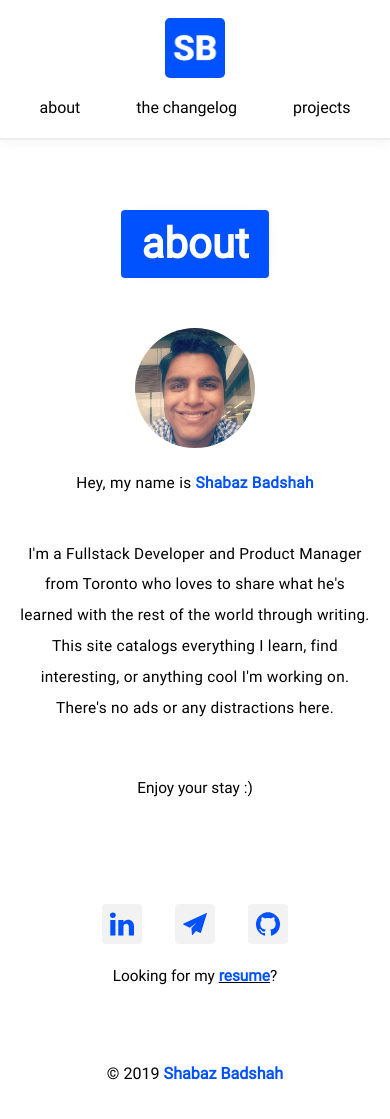
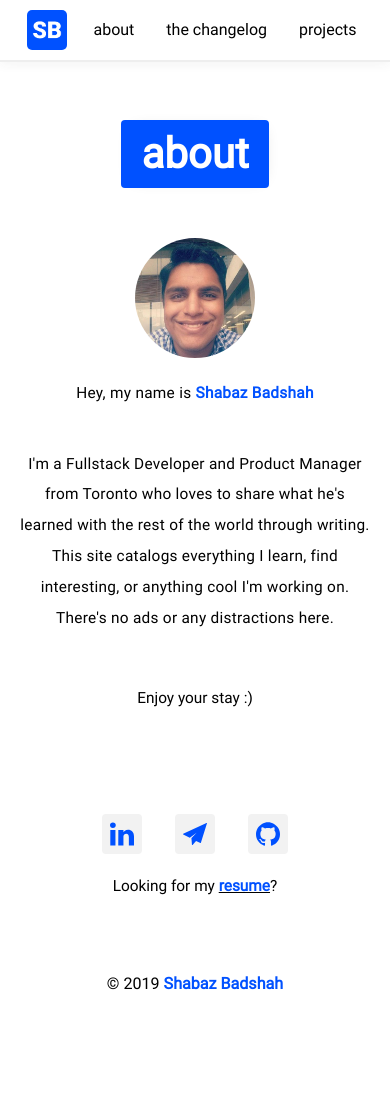
Before and after one commit to ShabazBadshah/shabazbadshah.com, a Jekyll site: the page built from index.html, in a window 390 px wide. Shown: the top 1119 px of the page. Built offline with Jekyll 4.4.1, drawn with Linux system fonts in a browser that asks for light colours.

Commit message:
modified header stlying for devices with <=400px displays and modified the page titles to have smaller upper-margins

```diff
--- a/_includes/header.html
+++ b/_includes/header.html
@@ -18,7 +18,7 @@
   <link rel="shortcut icon" type="image/png" href="http://shabazbadshah.com/favicon.png"/>
 
   <!-- styles -->
-  <link rel="stylesheet" href="{{site.baseurl}}/assets/css/prism.css">
+  <link rel="stylesheet" href="{{site.baseurl}}/assets/css/monokai.css">
   <link rel="stylesheet" href="{{site.baseurl}}/assets/css/blog-showcase.css">
   <link rel="stylesheet" href="{{site.baseurl}}/assets/css/project-showcase.css">
   <link rel="stylesheet" href="{{site.baseurl}}/assets/css/main.css">
--- a/assets/css/main.css
+++ b/assets/css/main.css
@@ -2823,7 +2823,7 @@ body, html {
   -webkit-tap-highlight-color: transparent; }
 
 #content-wrap {
-  top: 65px;
+  top: 50px;
   display: -webkit-box;
   display: -webkit-flex;
   display: -ms-flexbox;
@@ -2901,15 +2901,15 @@ pre.highlight {
           border-radius: 6px;
   padding: 5px 10px;
   overflow: auto;
-  background-color: #f0f0f0;
+  background-color: #1d1d1d;
   -webkit-box-shadow: 0 3px 10px rgba(50, 50, 50, 0.03);
           box-shadow: 0 3px 10px rgba(50, 50, 50, 0.03);
   font-size: 1.1rem;
   font-family: 'roboto'; }
 
 h2.page-title {
-  margin-top: 100px;
-  margin-bottom: 80px;
+  margin-top: 80px;
+  margin-bottom: 50px;
   background-color: #0051ff;
   width: -webkit-fit-content;
   width: -moz-fit-content;
@@ -2926,9 +2926,10 @@ h2.page-title {
 
 @media only screen and (max-width: 400px) {
   #content-wrap {
-    top: 160px; }
+    top: 120px; }
   h2.page-title {
-    margin: 50px auto; } }
+    margin: 0;
+    margin-bottom: 50px; } }
 
 header {
   position: fixed;
@@ -3010,7 +3011,7 @@ li.nav-item a:hover {
   font-weight: bold; }
 
 li.nav-item {
-  margin: 5px 15px;
+  margin: 5px 10px;
   display: -webkit-box;
   display: -webkit-flex;
   display: -ms-flexbox;
@@ -3021,18 +3022,10 @@ li.nav-item {
           align-items: center; }
 
 @media only screen and (max-width: 400px) {
-  header {
-    -webkit-box-orient: vertical;
-    -webkit-box-direction: normal;
-    -webkit-flex-direction: column;
-        -ms-flex-direction: column;
-            flex-direction: column;
-    padding-top: 8px;
-    padding-bottom: 10px; }
   header img#brand-logo {
-    width: 60px; }
+    width: 40px; }
   li.nav-item {
-    margin: 0 20px; } }
+    margin: 0 8px; } }
 
 #footer-copyright {
   margin-top: 50px;
```
Also changed, not shown: assets/css/base/_base.sass (+7 -6 lines), assets/css/components/header.sass (+3 -8 lines).
